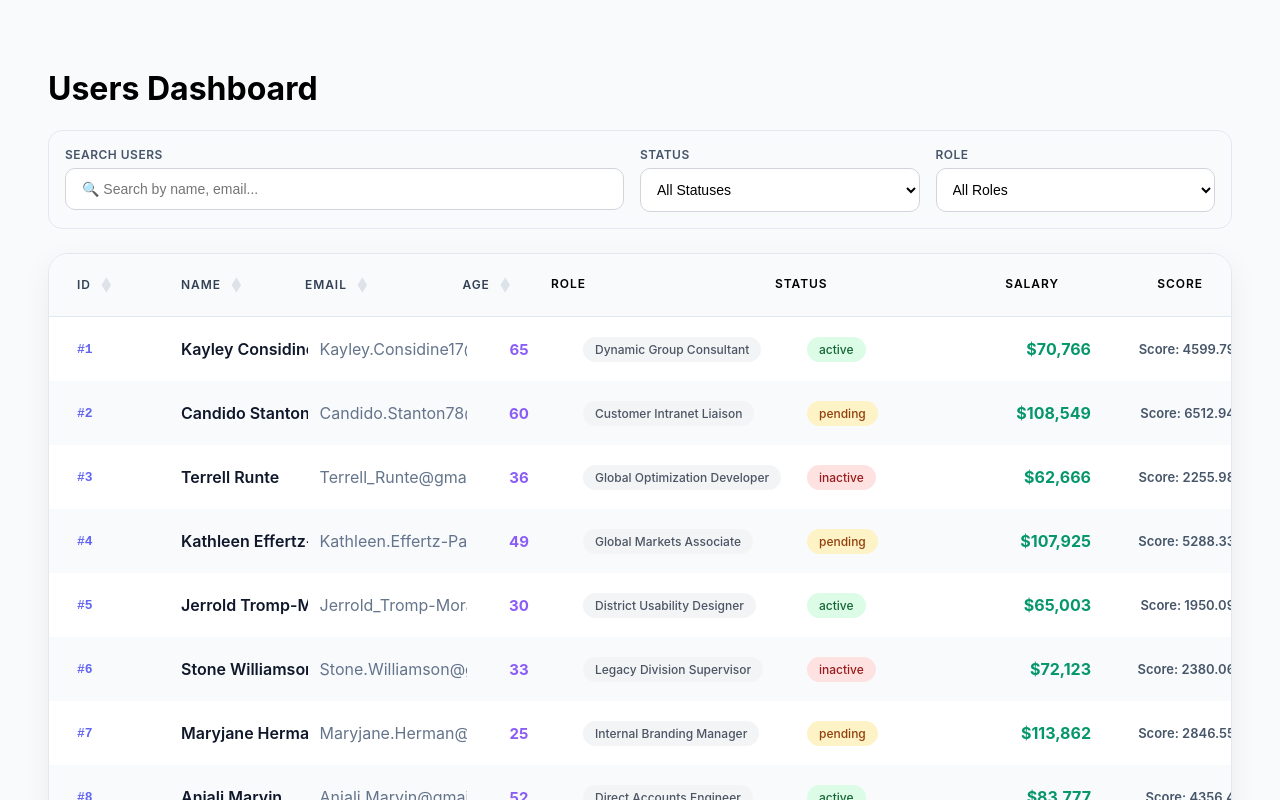
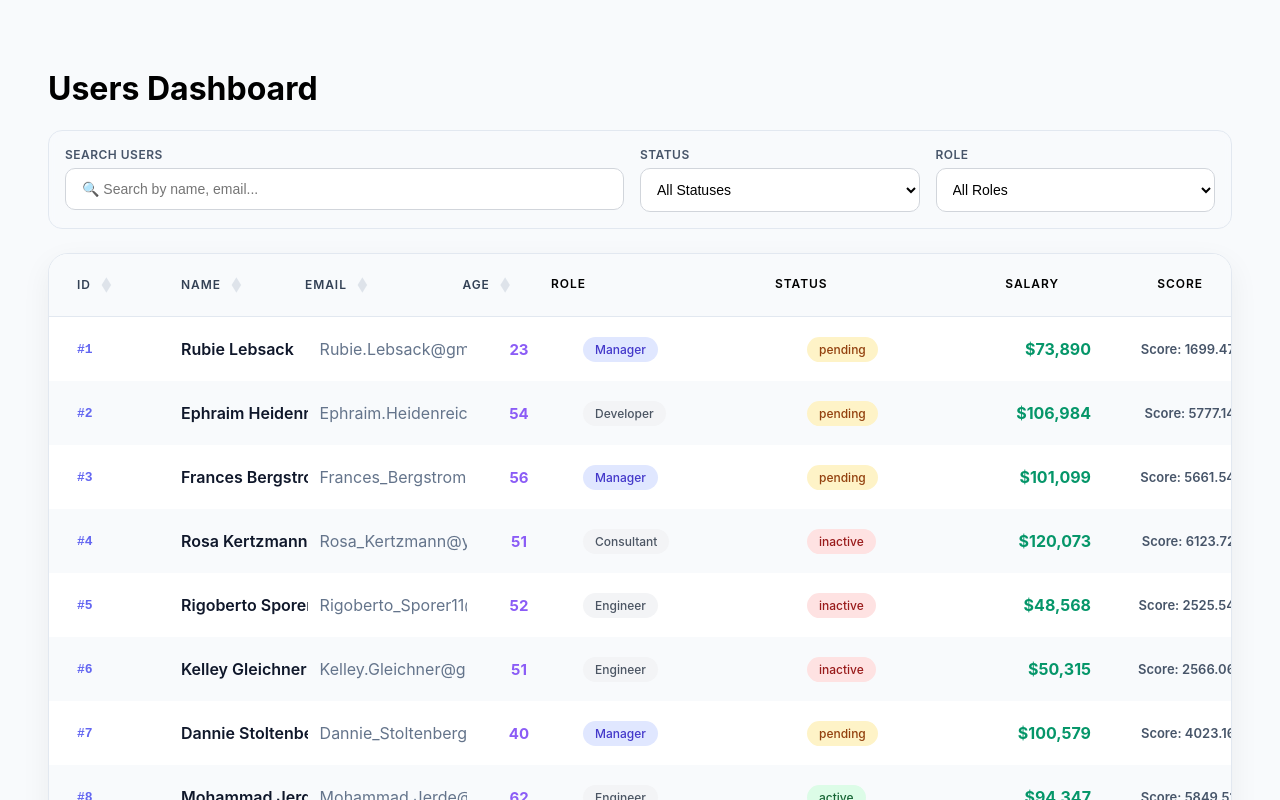
Before and after one commit to umidjon11111/users-dashboard-react, a React (Create React App) app: page / in a window 1280 px wide. Shown: the top 800 px of the page. Built offline with nearby package versions, Linux system fonts and the light colour scheme.

Commit message:
:fix performece

```diff
--- a/src/App.js
+++ b/src/App.js
@@ -1,4 +1,4 @@
-import React, { useState, useMemo } from "react";
+import { useState, useMemo } from "react";
 import VirtualizedTable from "./components/VirtualizedTable";
 import SearchFilters from "./components/SearchFilters";
 import EditModal from "./components/EditModal";
--- a/src/components/Header.jsx
+++ b/src/components/Header.jsx
@@ -1,4 +1,3 @@
-import React from "react";
 import HeaderCell from "./HeaderCell";
 import { COLUMNS } from "../../constants/columns";
 
--- a/src/components/HeaderCell.jsx
+++ b/src/components/HeaderCell.jsx
@@ -1,4 +1,3 @@
-import React from "react";
 import SortIcon from "./SortIcon";
 
 const HeaderCell = ({
--- a/src/components/SearchFilters.jsx
+++ b/src/components/SearchFilters.jsx
@@ -1,5 +1,3 @@
-import React from "react";
-
 const fieldWrapper = {
   display: "flex",
   flexDirection: "column",
--- a/src/components/SortIcon.jsx
+++ b/src/components/SortIcon.jsx
@@ -1,5 +1,3 @@
-import React from "react";
-
 const SortIcon = ({ active, direction }) => (
   <div
     style={{
--- a/src/components/UserRow.jsx
+++ b/src/components/UserRow.jsx
@@ -10,7 +10,7 @@ const cellBase = {
   textOverflow: "ellipsis",
 };
 
-const UserRow = memo(({ user, onClick, columns }) => {
+const UserRow = memo(({ user, onClick, columns, style }) => {
   const score = useMemo(() => {
     return calculateUserScore({
       age: user.age,
@@ -22,7 +22,16 @@ const UserRow = memo(({ user, onClick, columns }) => {
     typeof user.id === "string" ? user.id.split("-")[1] : user.id;
 
   return (
-    <>
+    <div
+      style={{
+        ...style,
+        display: "flex",
+        width: "100%",
+        height: "100%",
+        cursor: "pointer",
+      }}
+      onClick={onClick}
+    >
       {/* ID */}
       <div
         style={{
@@ -138,7 +147,6 @@ const UserRow = memo(({ user, onClick, columns }) => {
         </span>
       </div>
 
-      {/* SALARY */}
       <div
         style={{
           ...cellBase,
@@ -164,10 +172,9 @@ const UserRow = memo(({ user, onClick, columns }) => {
       >
         Score: {score}
       </div>
-    </>
+    </div>
   );
 });
 
 UserRow.displayName = "UserRow";
-
 export default UserRow;
--- a/src/components/VirtualizedTable.jsx
+++ b/src/components/VirtualizedTable.jsx
@@ -3,7 +3,6 @@ import { FixedSizeList as List } from "react-window";
 import UserRow from "./UserRow";
 import { useSortedUsers } from "../hooks/useSortedUsers";
 
-// 🔥 BARCHA COLUMN WIDTHLAR BIR JOYDA (HEADER + ROW 100% SYNC)
 const COLUMNS = {
   id: "0 0 80px",
   name: "1 1 220px",
@@ -81,15 +80,15 @@ const HeaderCell = ({
           align === "right"
             ? "flex-end"
             : align === "center"
-            ? "center"
-            : "flex-start",
+              ? "center"
+              : "flex-start",
         gap: 6,
         cursor: "pointer",
         userSelect: "none",
         padding: "10px 12px",
         fontWeight: 600,
         color: active ? "#1d4ed8" : "#334155",
-        whiteSpace: "nowrap", // 🔥 MUHIM
+        whiteSpace: "nowrap",
       }}
     >
       {label}
@@ -114,21 +113,80 @@ const Header = ({ sortBy, sortDirection, onSort }) => {
         zIndex: 20,
       }}
     >
-      <HeaderCell label="ID" columnKey="id" flex={COLUMNS.id} sortBy={sortBy} sortDirection={sortDirection} onSort={onSort} />
-      <HeaderCell label="Name" columnKey="name" flex={COLUMNS.name} sortBy={sortBy} sortDirection={sortDirection} onSort={onSort} />
-      <HeaderCell label="Email" columnKey="email" flex={COLUMNS.email} sortBy={sortBy} sortDirection={sortDirection} onSort={onSort} />
-      <HeaderCell label="Age" columnKey="age" flex={COLUMNS.age} align="center" sortBy={sortBy} sortDirection={sortDirection} onSort={onSort} />
+      <HeaderCell
+        label="ID"
+        columnKey="id"
+        flex={COLUMNS.id}
+        sortBy={sortBy}
+        sortDirection={sortDirection}
+        onSort={onSort}
+      />
+      <HeaderCell
+        label="Name"
+        columnKey="name"
+        flex={COLUMNS.name}
+        sortBy={sortBy}
+        sortDirection={sortDirection}
+        onSort={onSort}
+      />
+      <HeaderCell
+        label="Email"
+        columnKey="email"
+        flex={COLUMNS.email}
+        sortBy={sortBy}
+        sortDirection={sortDirection}
+        onSort={onSort}
+      />
+      <HeaderCell
+        label="Age"
+        columnKey="age"
+        flex={COLUMNS.age}
+        align="center"
+        sortBy={sortBy}
+        sortDirection={sortDirection}
+        onSort={onSort}
+      />
 
-      <div style={{ flex: COLUMNS.role, padding: "10px 12px", fontWeight: 600, whiteSpace: "nowrap" }}>
+      <div
+        style={{
+          flex: COLUMNS.role,
+          padding: "10px 12px",
+          fontWeight: 600,
+          whiteSpace: "nowrap",
+        }}
+      >
         Role
       </div>
-      <div style={{ flex: COLUMNS.status, padding: "10px 12px", fontWeight: 600, whiteSpace: "nowrap" }}>
+      <div
+        style={{
+          flex: COLUMNS.status,
+          padding: "10px 12px",
+          fontWeight: 600,
+          whiteSpace: "nowrap",
+        }}
+      >
         Status
       </div>
-      <div style={{ flex: COLUMNS.salary, padding: "10px 12px", textAlign: "right", fontWeight: 600, whiteSpace: "nowrap" }}>
+      <div
+        style={{
+          flex: COLUMNS.salary,
+          padding: "10px 12px",
+          textAlign: "right",
+          fontWeight: 600,
+          whiteSpace: "nowrap",
+        }}
+      >
         Salary
       </div>
-      <div style={{ flex: COLUMNS.score, padding: "10px 12px", textAlign: "right", fontWeight: 600, whiteSpace: "nowrap" }}>
+      <div
+        style={{
+          flex: COLUMNS.score,
+          padding: "10px 12px",
+          textAlign: "right",
+          fontWeight: 600,
+          whiteSpace: "nowrap",
+        }}
+      >
         Score
       </div>
     </div>
@@ -147,7 +205,7 @@ const VirtualizedTable = ({ users = [], onRowClick }) => {
         return next.sortBy;
       });
     },
-    [sortDirection]
+    [sortDirection],
   );
 
   const sortedUsers = useSortedUsers(users, sortBy, sortDirection);
@@ -176,11 +234,15 @@ const VirtualizedTable = ({ users = [], onRowClick }) => {
           }}
         >
           {/* 🔥 EN MUHIM: UserRow ham shu COLUMNS flexni ishlatishi kerak */}
-          <UserRow user={user} onClick={() => onRowClick?.(user)} columns={COLUMNS} />
+          <UserRow
+            user={user}
+            onClick={() => onRowClick?.(user)}
+            columns={COLUMNS}
+          />
         </div>
       );
     },
-    [sortedUsers, onRowClick]
+    [sortedUsers, onRowClick],
   );
 
   return (
@@ -193,7 +255,11 @@ const VirtualizedTable = ({ users = [], onRowClick }) => {
         boxShadow: "0 10px 30px rgba(2,6,23,0.06)",
       }}
     >
-      <Header sortBy={sortBy} sortDirection={sortDirection} onSort={handleSort} />
+      <Header
+        sortBy={sortBy}
+        sortDirection={sortDirection}
+        onSort={handleSort}
+      />
 
       <List
         height={600}
--- a/src/utils/generateUsers.js
+++ b/src/utils/generateUsers.js
@@ -1,4 +1,13 @@
 import { faker } from "@faker-js/faker";
+
+const ROLES = [
+  "Developer",
+  "Designer",
+  "Manager",
+  "Analyst",
+  "Engineer",
+  "Consultant",
+];
 
 export const generateUsers = (count = 10000) => {
   const users = new Array(count);
@@ -6,16 +15,17 @@ export const generateUsers = (count = 10000) => {
   for (let i = 0; i < count; i++) {
     const firstName = faker.person.firstName();
     const lastName = faker.person.lastName();
+    const role = faker.helpers.arrayElement(ROLES);
 
     users[i] = {
       id: `user-${i + 1}`,
-      numericId: i + 1, // sort uchun
+      numericId: i + 1,
       firstName,
       lastName,
       name: `${firstName} ${lastName}`,
       email: faker.internet.email({ firstName, lastName }),
       age: faker.number.int({ min: 20, max: 65 }),
-      role: faker.person.jobTitle(),
+      role, // endi dropdown bilan match qiladi
       status: faker.helpers.arrayElement(["active", "inactive", "pending"]),
       salary: faker.number.int({ min: 40000, max: 150000 }),
       score: faker.number.int({ min: 0, max: 100 }),
```
